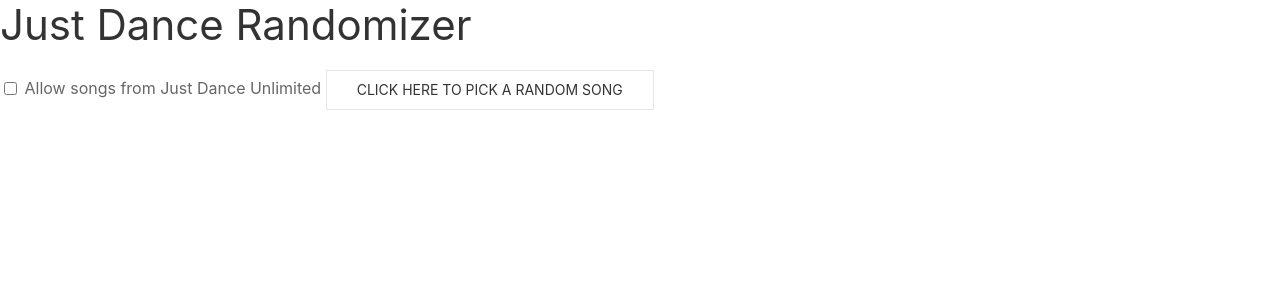
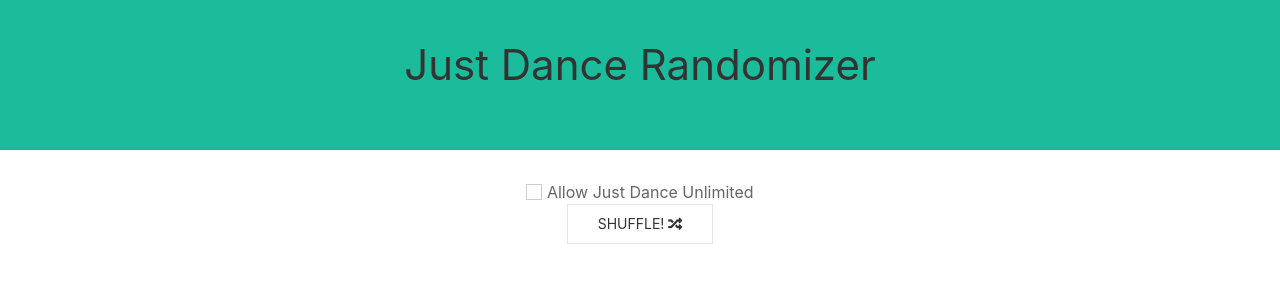
Before and after one commit to MachadoLhes/JustDanceAPI, a Django app: page / in a window 1280 px wide. Shown: the top 300 px of the page. Run offline with Django 3.2, Linux system fonts and the light colour scheme; some libraries are stand-ins or nearby versions.

Commit message:
feat[frontend]: add a basic frontend

```diff
--- a/main/functions.py
+++ b/main/functions.py
@@ -2,7 +2,7 @@ from django.conf import settings
 import csv, random
 
 #Threshold fo wheater a current game song is chosen instead of a unlimited song
-JD_UNLIMITED_THRESHOLD = 40
+JD_UNLIMITED_THRESHOLD = 50
 
 def get_random_csv_line(filepath):
     with open(filepath) as f:
--- a/main/settings.py
+++ b/main/settings.py
@@ -27,7 +27,7 @@ SECRET_KEY = 'einm3-1d^@p%0lf(q_re&c!tdma7g&34qw_1nd@6ge2c+jh-g1'
 # SECURITY WARNING: don't run with debug turned on in production!
 DEBUG = True
 
-ALLOWED_HOSTS = []
+ALLOWED_HOSTS = ['*']
 
 
 # Application definition
--- a/main/templates/main.html
+++ b/main/templates/main.html
@@ -14,27 +14,63 @@
         <link rel="stylesheet" href="https://cdnjs.cloudflare.com/ajax/libs/font-awesome/5.13.0/css/all.min.css" />
     </head>
 
+    <style>
+        .header{
+            padding: 40px;
+            text-align: center;
+            background: #1abc9c;
+            color: white;
+            font-size: 30px;
+        }
+
+        .song-picker {
+            margin: auto;
+            width: 50%;
+            border: 3px;
+            padding: 10px;
+            text-align: center;
+        }
+
+        .song-wall {
+            margin: auto;
+            width: 50%;
+            border: 3px;
+            padding: 10px;
+            text-align: center;
+        }
+    </style>
+
     <body>
         <div class="header">
             <h1>Just Dance Randomizer</h1>
         </div>
 
-        <form action="/" method="post">
-            {% csrf_token %}
-            {% if isUnlimited %}
-                <input type="checkbox" id="isUnlimited" name="isUnlimited" checked>
-            {% else %}
-                <input type="checkbox" id="isUnlimited" name="isUnlimited">
-            {% endif %}
-            <label for="isUnlimited">Allow songs from Just Dance Unlimited</label>
-            <input class="uk-button uk-button-default" type="submit" value="Click here to pick a random song">
-        </form>
+        <div class="content">
+            <div class="song-wall">
+                {% if response %}
+                    <div class="uk-card uk-card-default uk-card-body">
+                        <h3 class="uk-card-title">{{ response.name}}</h3>
+                        <h4>{{ response.game }}</h4>
+                        <p>{{ response.artist }}</p>
+                        <p>{{ response.mode }}</p>
+                    </div>
+                {% endif %}
+            </div>
 
-        {% if response %}
-            {% for item in response %}
-                <p>{{ item }}</p>
-            {% endfor %}
-        {% endif %}
-
+            <div class="song-picker">
+                <form action="/" method="post">
+                    {% csrf_token %}
+                    <div class="form-item">
+                        {% if isUnlimited %}
+                            <input type="checkbox" class="uk-checkbox" id="isUnlimited" name="isUnlimited" checked>
+                        {% else %}
+                            <input type="checkbox" class="uk-checkbox" id="isUnlimited" name="isUnlimited">
+                        {% endif %}
+                        <label for="isUnlimited">Allow Just Dance Unlimited</label>
+                    </div>
+                    <button class="uk-button uk-button-default" type="submit">Shuffle! <i class="fas fa-random"></i></button>
+                </form>
+            </div>
+        </div>
     </body>
 </html>
--- a/main/views.py
+++ b/main/views.py
@@ -19,7 +19,10 @@ def main(request):
         except:
             isUnlimited = False
 
-        response = get_random_song(isUnlimited)
+        song = get_random_song(isUnlimited)
+
+        response = mount_response_json(song)
+
         context = {
             'post': True,
             'isUnlimited': isUnlimited,
```
